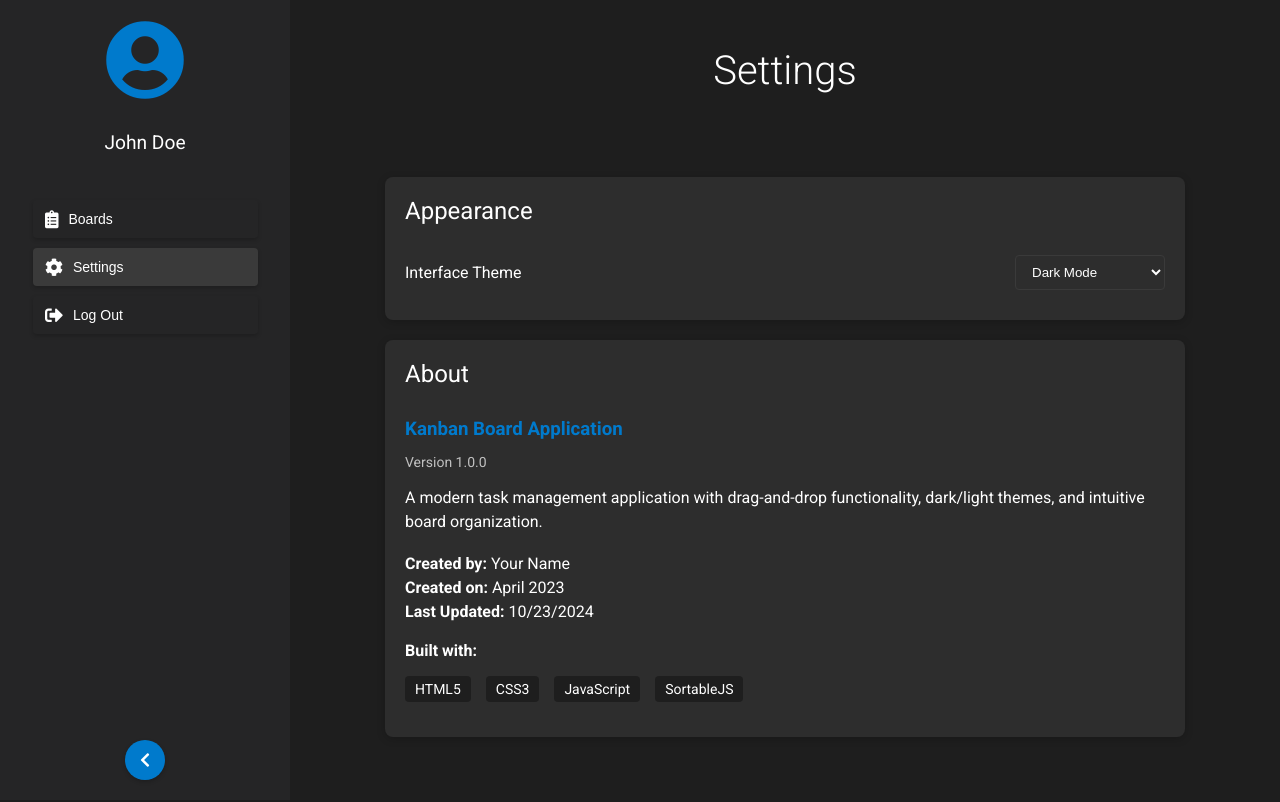
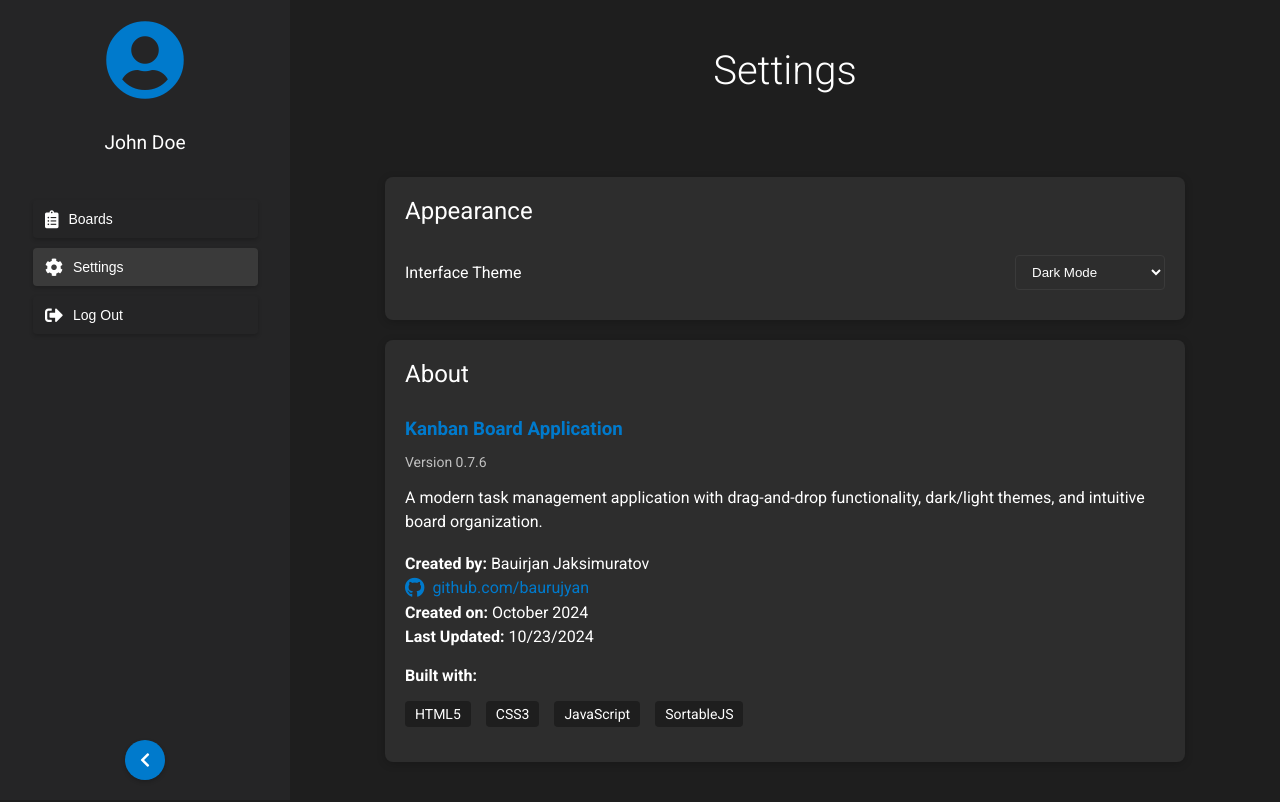
Before and after one commit to baurujyan/kanbanwa, a plain HTML site: page index.html in a window 1280 px wide. Both pictures are taken after a click on the button "Settings". Drawn offline with nearby package versions, Linux system fonts and the light colour scheme.

Commit message:
pushing to github

```diff
--- a/script.js
+++ b/script.js
@@ -481,14 +481,18 @@ function showSettings() {
                 <h2>About</h2>
                 <div class="about-content">
                     <h3>Kanban Board Application</h3>
-                    <p class="version">Version 1.0.0</p>
+                    <p class="version">Version 0.7.6</p>
                     <p class="description">
                         A modern task management application with drag-and-drop functionality,
                         dark/light themes, and intuitive board organization.
                     </p>
                     <div class="about-details">
-                        <p><strong>Created by:</strong> Your Name</p>
-                        <p><strong>Created on:</strong> April 2023</p>
+                        <p><strong>Created by:</strong> Bauirjan Jaksimuratov</p>
+                        <p class="github-link">
+                            <i class="fab fa-github"></i>
+                            <a href="https://github.com/baurujyan" target="_blank">github.com/baurujyan</a>
+                        </p>
+                        <p><strong>Created on:</strong> October 2024</p>
                         <p><strong>Last Updated:</strong> ${new Date().toLocaleDateString()}</p>
                     </div>
                     <div class="tech-stack">
--- a/styles.css
+++ b/styles.css
@@ -866,3 +866,24 @@ header button {
 .board-header h1 {
     margin: 0;
 }
+
+.github-link {
+    display: flex;
+    align-items: center;
+    gap: 8px;
+}
+
+.github-link i {
+    font-size: 20px;
+    color: var(--accent-color);
+}
+
+.github-link a {
+    color: var(--accent-color);
+    text-decoration: none;
+    transition: color 0.3s;
+}
+
+.github-link a:hover {
+    color: var(--accent-hover);
+}
```
Also changed, not shown: vercel.json, 1 other file.
